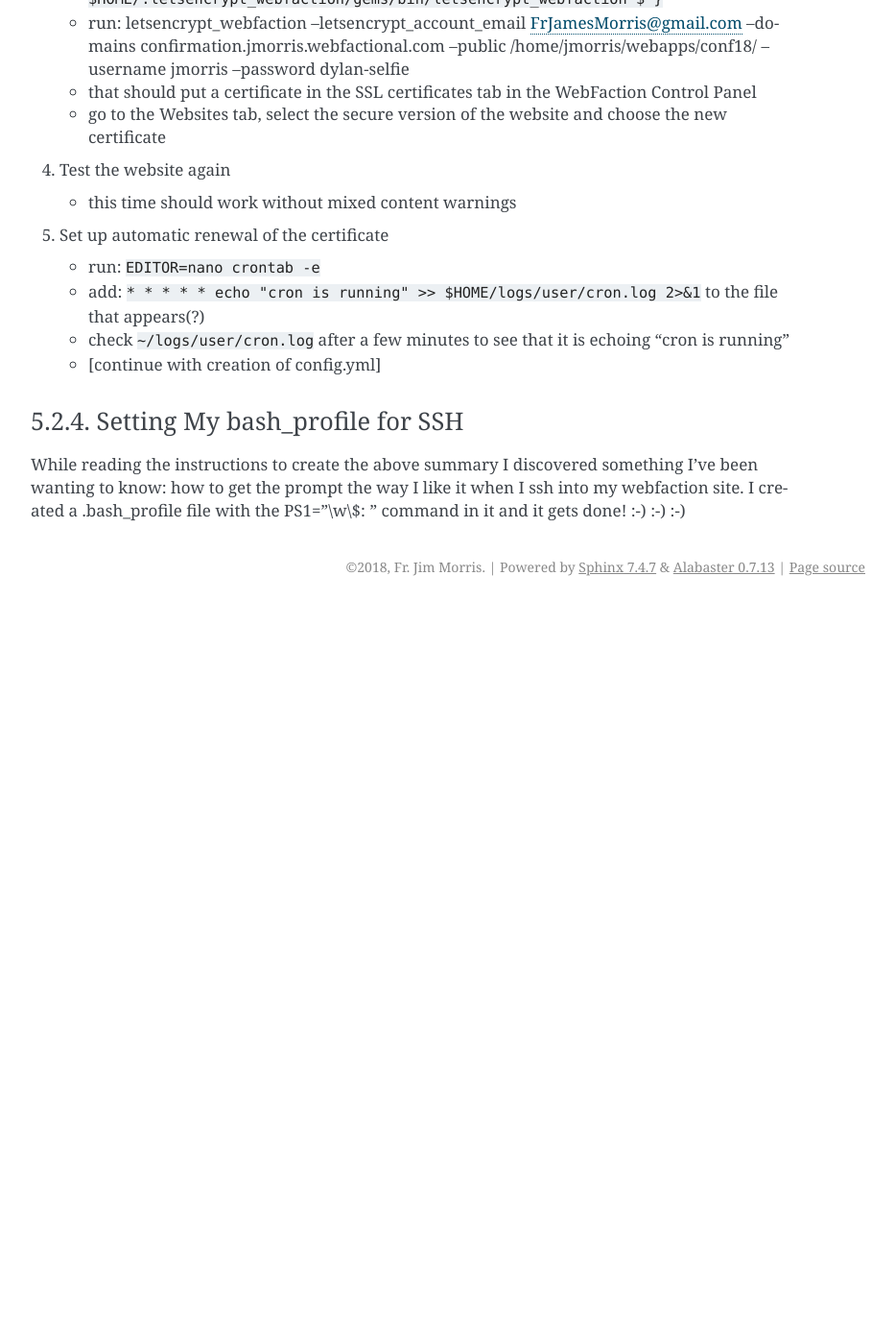
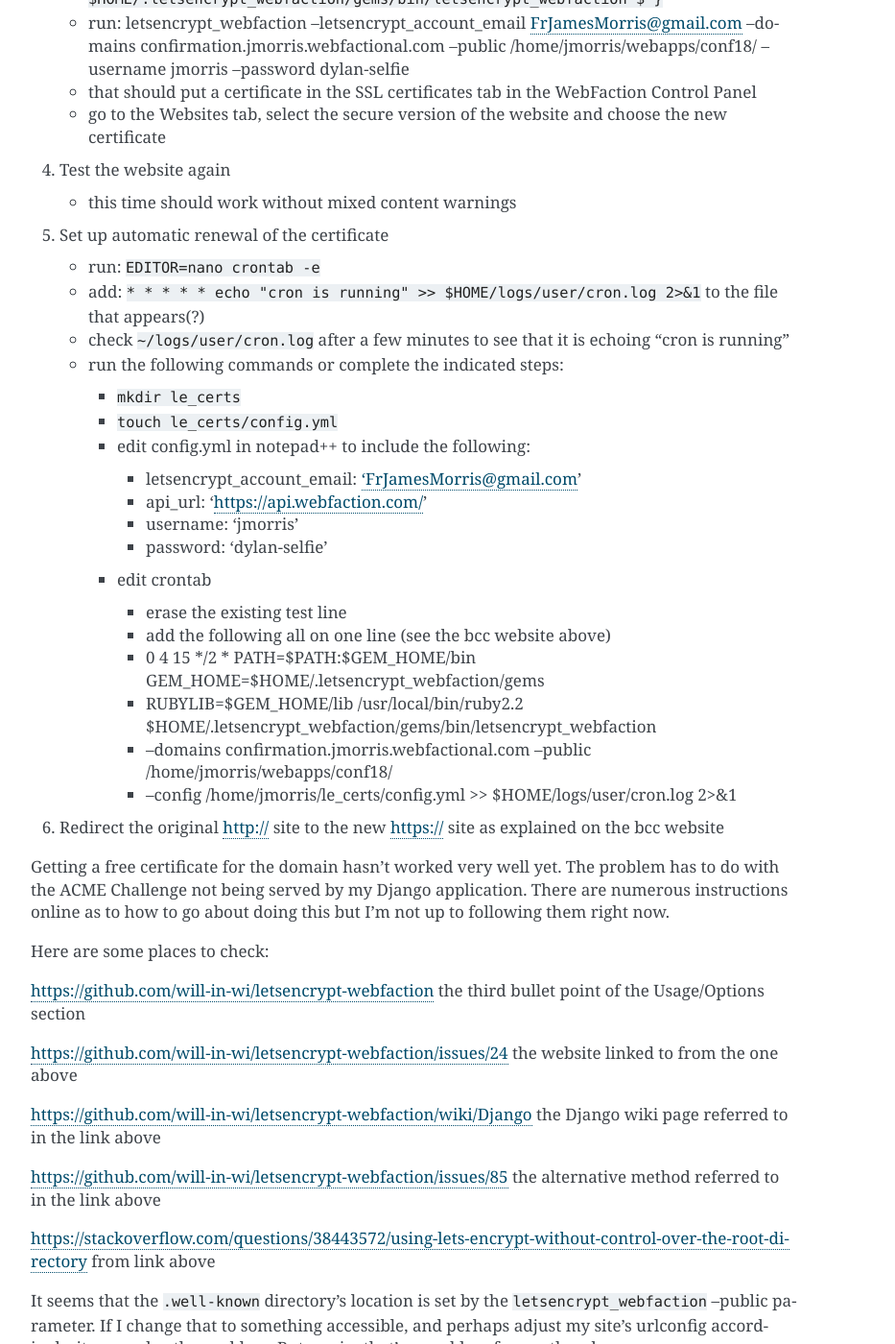
Before and after one commit to JMorris1575/confirmation2018, a Sphinx documentation site: the page built from docs/deployment.rst, in a window 1280 px wide and 1400 px high, scrolled down 1994 px. Shown: the whole window at 96% size, without its empty margins (338-1271 px from the left). Built offline with Sphinx 7.4.7, drawn with Linux system fonts in a browser that asks for light colours; before the commit the page ends 2624 px from its top, so only the background shows below that; some of the changed text lies outside the part shown.

Commit message:
Still working on letsencrypt_webfaction implementation

```diff
--- a/docs/deployment.rst
+++ b/docs/deployment.rst
@@ -94,7 +94,49 @@ I will summarize the instructions on the first website below:
     *   run: ``EDITOR=nano crontab -e``
     *   add: ``* * * * * echo "cron is running" >> $HOME/logs/user/cron.log 2>&1`` to the file that appears(?)
     *   check ``~/logs/user/cron.log`` after a few minutes to see that it is echoing "cron is running"
-    *   [continue with creation of config.yml]
+    *   run the following commands or complete the indicated steps:
+
+        *   ``mkdir le_certs``
+        *   ``touch le_certs/config.yml``
+        *   edit config.yml in notepad++ to include the following:
+
+            *   letsencrypt_account_email: 'FrJamesMorris@gmail.com'
+            *   api_url: 'https://api.webfaction.com/'
+            *   username: 'jmorris'
+            *   password: 'dylan-selfie'
+
+        *   edit crontab
+
+            *   erase the existing test line
+            *   add the following all on one line (see the bcc website above)
+            *   0 4 15 \*/2 * PATH=$PATH:$GEM_HOME/bin GEM_HOME=$HOME/.letsencrypt_webfaction/gems
+            *   RUBYLIB=$GEM_HOME/lib /usr/local/bin/ruby2.2 $HOME/.letsencrypt_webfaction/gems/bin/letsencrypt_webfaction
+            *   --domains confirmation.jmorris.webfactional.com --public /home/jmorris/webapps/conf18/
+            *   --config /home/jmorris/le_certs/config.yml >> $HOME/logs/user/cron.log 2>&1
+
+#.  Redirect the original http:// site to the new https:// site as explained on the bcc website
+
+Getting a free certificate for the domain hasn't worked very well yet. The problem has to do with the ACME Challenge not
+being served by my Django application. There are numerous instructions online as to how to go about doing this but I'm
+not up to following them right now.
+
+Here are some places to check:
+
+https://github.com/will-in-wi/letsencrypt-webfaction    the third bullet point of the Usage/Options section
+
+https://github.com/will-in-wi/letsencrypt-webfaction/issues/24  the website linked to from the one above
+
+https://github.com/will-in-wi/letsencrypt-webfaction/wiki/Django    the Django wiki page referred to in the link above
+
+https://github.com/will-in-wi/letsencrypt-webfaction/issues/85  the alternative method referred to in the link above
+
+https://stackoverflow.com/questions/38443572/using-lets-encrypt-without-control-over-the-root-directory from link above
+
+It seems that the ``.well-known`` directory's location is set by the ``letsencrypt_webfaction`` --public parameter. If I
+change that to something accessible, and perhaps adjust my site's urlconfig accordingly, it may solve the problem. But,
+again, that's a problem for another day.
+
+
 
 Setting My bash_profile for SSH
 *******************************
@@ -102,3 +144,14 @@ Setting My bash_profile for SSH
 While reading the instructions to create the above summary I discovered something I've been wanting to know: how to get
 the prompt the way I like it when I ssh into my webfaction site. I created a .bash_profile file with  the PS1="\\w\\$: "
 command in it and it gets done! :-) :-) :-)
+
+Later, when trying to follow the directions to get a certificate, I discovered that I was saving .bash_profile in dos
+format and it needs to be in unix format -- line endings are different. Using:
+
+``dos2unix .bash_profile``
+
+did the trick. Then using:
+
+``source $HOME/.bash_profile``
+
+read it in... I think.
```
